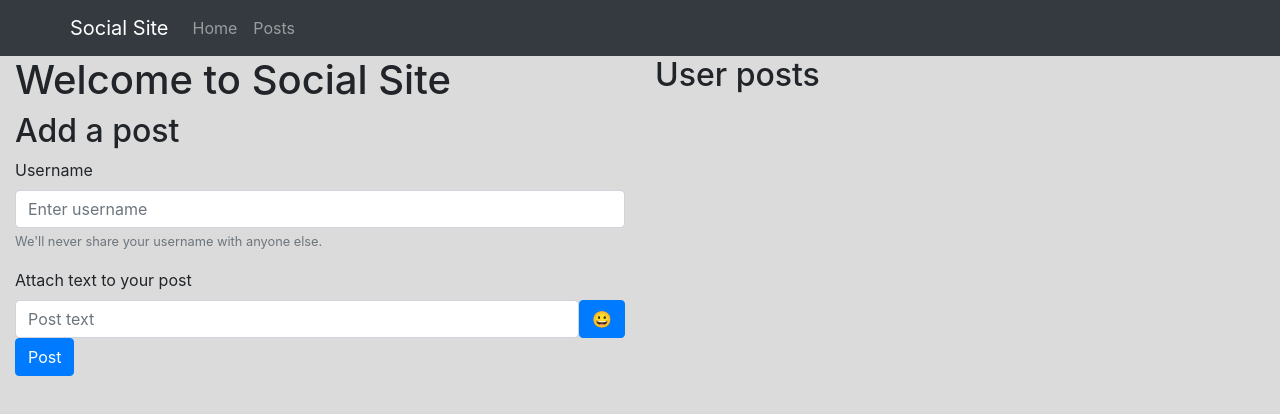
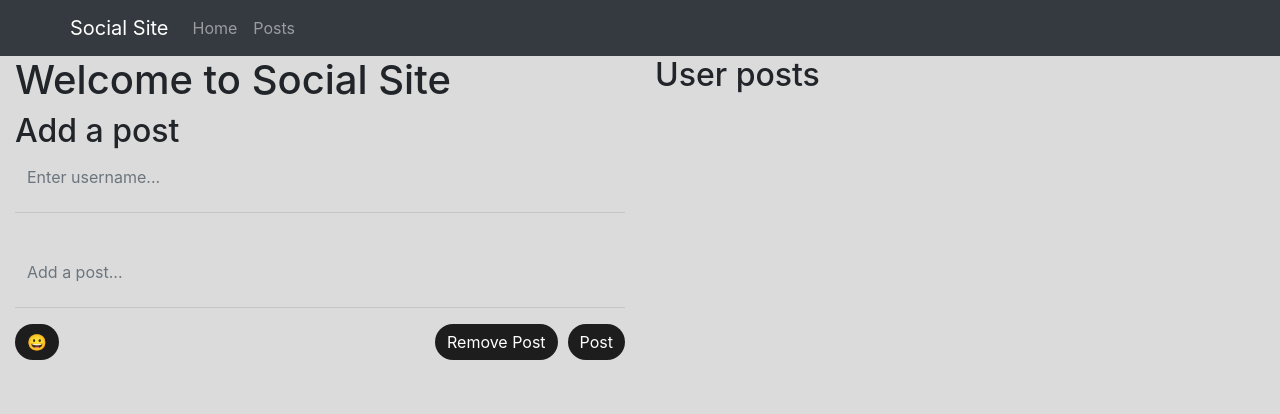
Before and after one commit to CodeByCalvin/reactsocialmediasite, a React (Create React App) app in the folder socialmediasite/: page / in a window 1280 px wide. Shown: the top 414 px of the page. Built offline with nearby package versions, Linux system fonts and the light colour scheme.

Commit message:
changed form css

```diff
--- a/socialmediasite/src/components/userInput.css
+++ b/socialmediasite/src/components/userInput.css
@@ -9,3 +9,30 @@
   width: 100%;
   height: 100%;
 }
+.post-button-container {
+  display: flex;
+  justify-content: flex-end;
+}
+.custom-input-container {
+  padding: 0;
+  margin: 10px 0 0 0;
+}
+.custom-btn {
+  border-radius: 50px;
+  background-color: rgb(29, 29, 29);
+  border: none;
+}
+.form-control {
+  background-color: transparent;
+  border: none;
+  box-shadow: none;
+  outline: none;
+}
+
+.form-control:focus {
+  background-color: transparent;
+  box-shadow: none;
+}
+/* hr {
+  margin-top: 0;
+} */
--- a/socialmediasite/src/components/userInput.jsx
+++ b/socialmediasite/src/components/userInput.jsx
@@ -1,6 +1,5 @@
-import React, { useEffect } from "react";
-import Form from "react-bootstrap/Form";
-import Button from "react-bootstrap/Button";
+import React from "react";
+import { Button, Form, Container, Row, Col } from "react-bootstrap";
 import Picker from "@emoji-mart/react";
 import "./userInput.css";
 
@@ -25,37 +24,43 @@ function PostForm({ handleSubmit }) {
         handleSubmit({ username, postText });
       }}
     >
-      <Form.Group className="mb-3" controlId="formBasicEmail">
-        <Form.Label>Username</Form.Label>
+      <Form.Group className="mb-3" >
         <Form.Control
           required
           type="username"
-          placeholder="Enter username"
+          placeholder="Enter username..."
           onChange={(e) => {
             setUsername(e.target.value);
           }}
         />
-        <Form.Text className="text-muted">
-          We'll never share your username with anyone else.
-        </Form.Text>
       </Form.Group>
-
-      <Form.Group className="mb-3" controlId="formPostText">
-        <Form.Label>Attach text to your post</Form.Label>
-
+      <hr />
+      <br />
+      <Form.Group className="mb-3" >
         <div style={{ display: "flex", alignItems: "center" }}>
           <Form.Control
+            className="form-control"
             required
             type="text"
-            placeholder="Post text"
+            placeholder="Add a post..."
             value={postText}
             onChange={(e) => setPostText(e.target.value)}
           />
-          <Button onClick={togglePicker}>😀</Button>
         </div>
-        <Button variant="primary" type="submit">
-          Post
-        </Button>
+        <hr />
+        <Container className="custom-input-container">
+          <Row>
+            <Col>
+              <Button className="custom-btn" style={{margin: "0 10px 0 0"}} onClick={togglePicker}>😀</Button>
+            </Col>
+            <Col>
+              <div className="post-button-container">
+                <Button className="custom-btn" style={{margin: "0 0 0 10px"}} variant="primary" type="submit">Remove Post</Button>
+                <Button className="custom-btn" style={{margin: "0 0 0 10px"}} variant="primary" type="submit">Post</Button>
+              </div>
+            </Col>
+          </Row>
+        </Container>
         <div className="d-flex justify-content-end">
           <div>
             {showPicker && (
```
